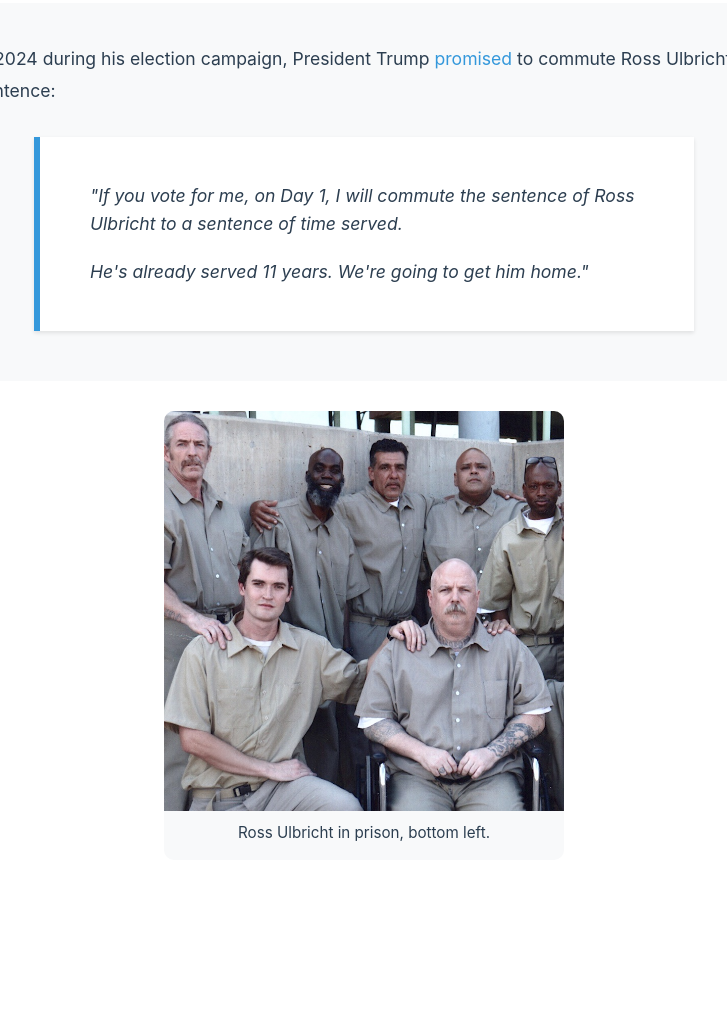
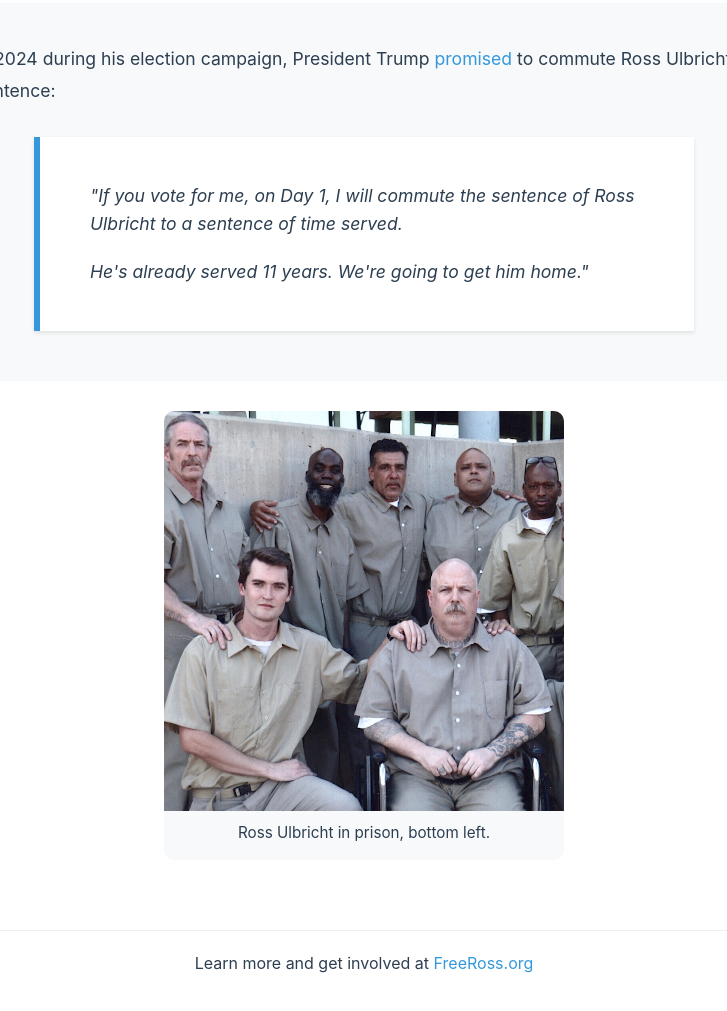
Before and after one commit to SamPatt/isrossfree, a plain HTML site: page index.html in a window 1280 px wide. Shown: the part 480-1491 px from the top of the page, without its empty margins (276-1003 px from the left). Before the commit the page ends 1390 px from the top, so only its background shows below. Drawn offline with Linux system fonts and the light colour scheme.

Commit message:
Adding footer link

```diff
--- a/index.html
+++ b/index.html
@@ -149,6 +149,26 @@
         border-bottom-color: var(--accent-color);
       }
 
+      .footer {
+        margin-top: 40px;
+        padding: 20px;
+        text-align: center;
+        color: var(--primary-color);
+        font-size: 1rem;
+        border-top: 1px solid #eee;
+      }
+
+      .footer a {
+        color: var(--accent-color);
+        text-decoration: none;
+        border-bottom: 1px solid transparent;
+        transition: border-bottom-color 0.2s;
+      }
+
+      .footer a:hover {
+        border-bottom-color: var(--accent-color);
+      }
+
       @media (max-width: 768px) {
         .page-title {
           font-size: 2rem;
@@ -202,7 +222,10 @@
               to commute Ross Ulbricht's sentence:
             </p>
             <div class="quote">
-              <p>"If you vote for me, on Day 1, I will commute the sentence of Ross Ulbricht to a sentence of time served.</p>
+              <p>
+                "If you vote for me, on Day 1, I will commute the sentence of
+                Ross Ulbricht to a sentence of time served.
+              </p>
               <p>He's already served 11 years. We're going to get him home."</p>
             </div>
           </div>
@@ -216,6 +239,10 @@
           alt="Ross Ulbricht in prison"
         />
         <div class="image-caption">Ross Ulbricht in prison, bottom left.</div>
+      </div>
+      <div class="footer">
+        Learn more and get involved at
+        <a href="https://freeross.org/" target="_blank">FreeRoss.org</a>
       </div>
     </div>
 
```
